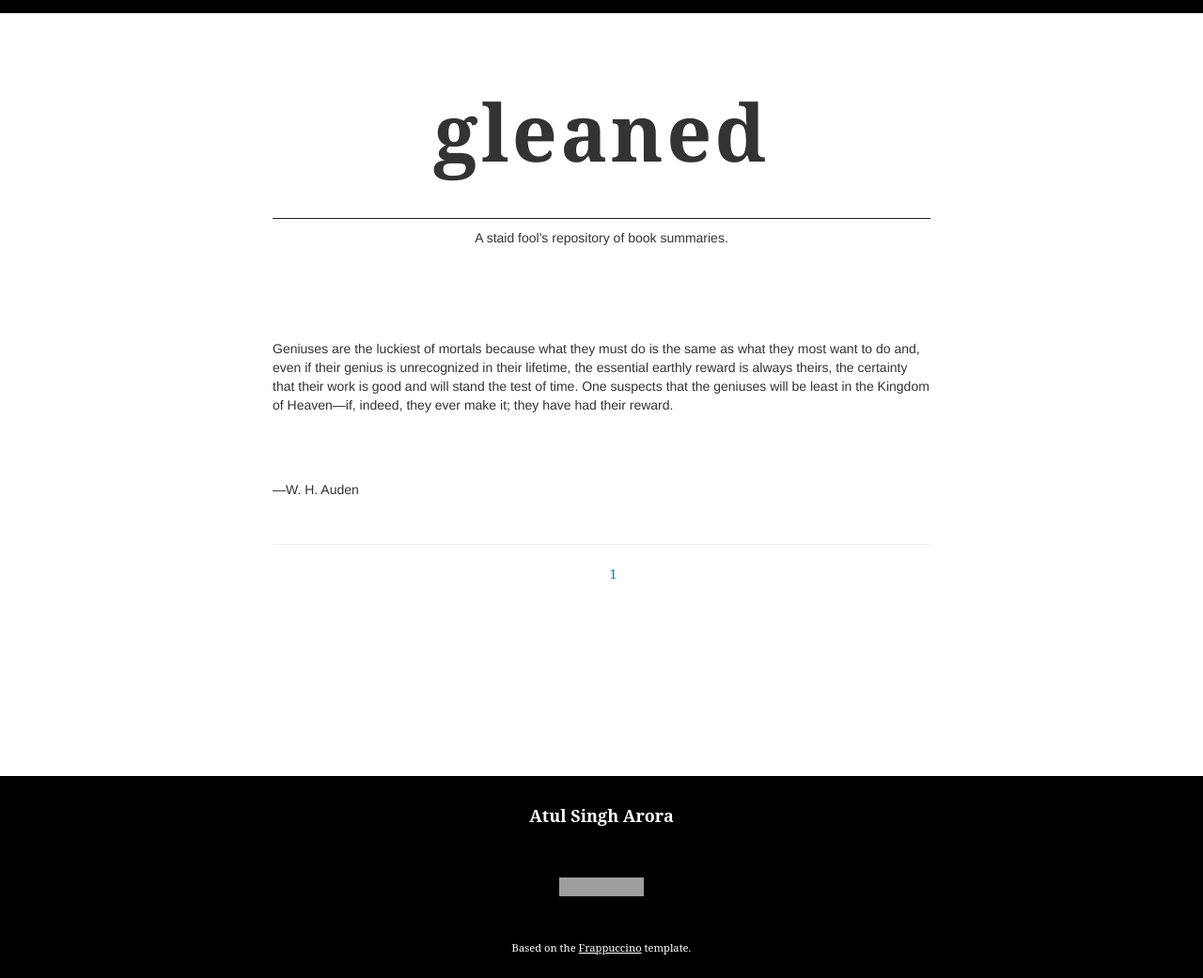
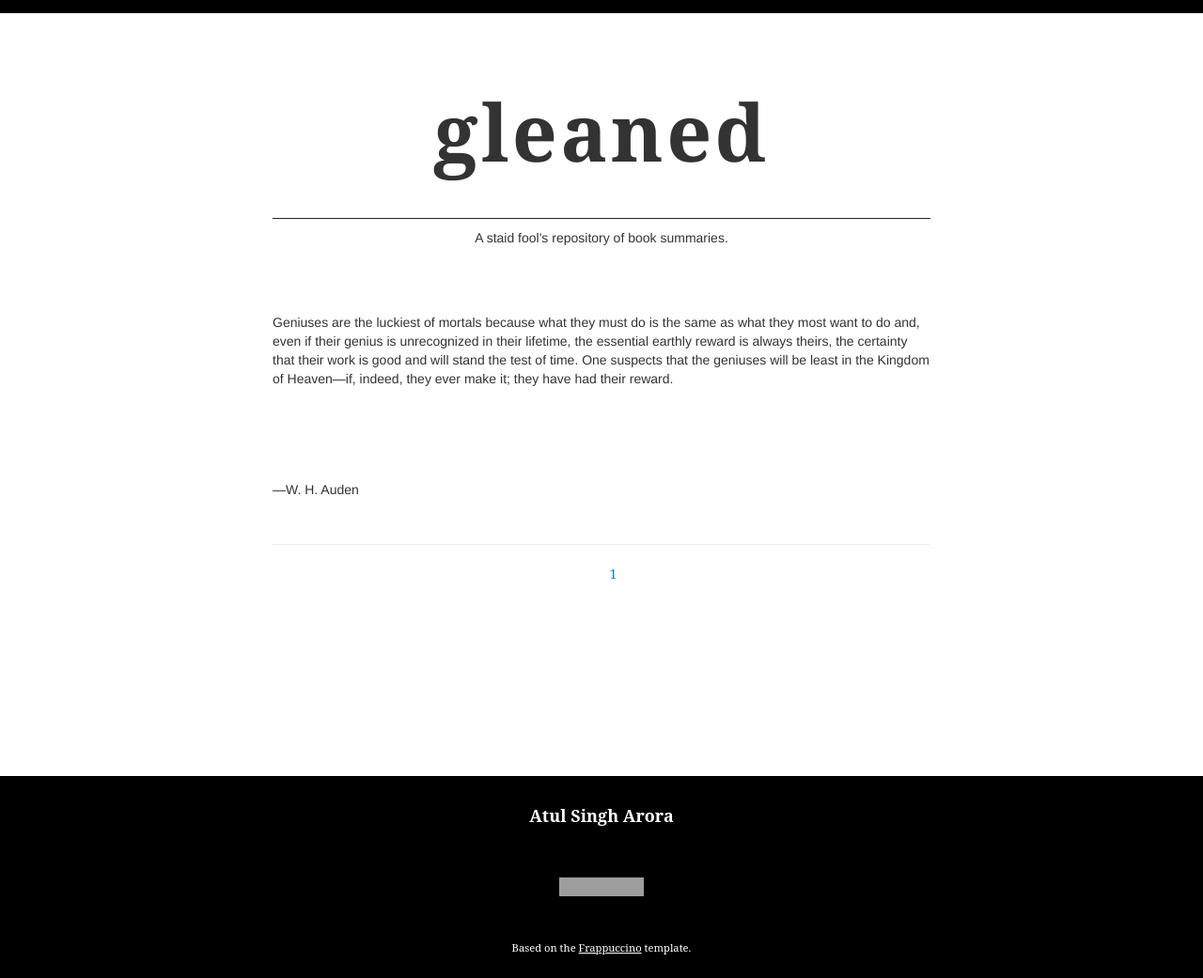
Before and after one commit to gleaned/gleaned.github.io, a Jekyll site: the page built from index.html, in a window 1280 px wide. Shown: the whole page at 94% size. Built offline with Jekyll 4.4.1, drawn with Linux system fonts in a browser that asks for light colours; some web fonts are replaced; grey boxes are pictures that could not be loaded.

Commit message:
/ ‘index.html’

```diff
--- a/index.html
+++ b/index.html
@@ -10,8 +10,8 @@
     	<div class="row-fluid">
     		<section class="content">
     		  <h1>gleaned</h1>
-          <p style="text-align:center;margin-bottom:7em">A staid fool's repository of book summaries.</p>
-          <p style="margin-bottom:5em">Geniuses are the luckiest of mortals because what they must do is the same as what they most want to do and, even if their genius is unrecognized in their lifetime, the essential earthly reward is always theirs, the certainty that their work is good and will stand the test of time. One suspects that the geniuses will be least in the Kingdom of Heaven—if, indeed, they ever make it; they have had their reward.</p>
+          <p style="text-align:center;margin-bottom:5em">A staid fool's repository of book summaries.</p>
+          <p style="margin-bottom:7em">Geniuses are the luckiest of mortals because what they must do is the same as what they most want to do and, even if their genius is unrecognized in their lifetime, the essential earthly reward is always theirs, the certainty that their work is good and will stand the test of time. One suspects that the geniuses will be least in the Kingdom of Heaven—if, indeed, they ever make it; they have had their reward.</p>
           <p>—W. H. Auden</p>
 
     		</section>
```
